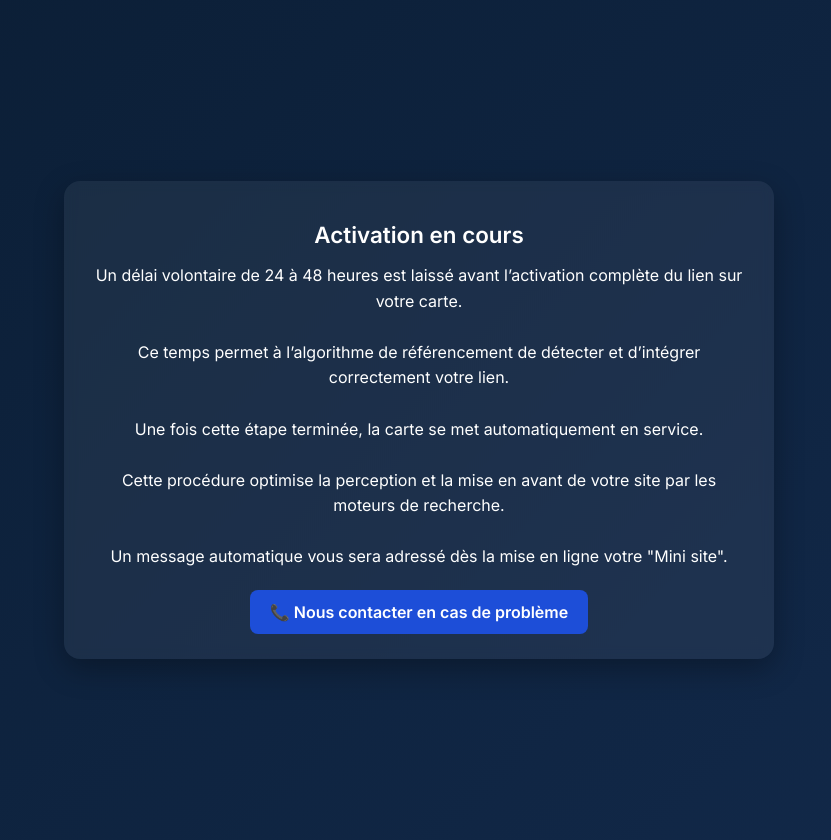
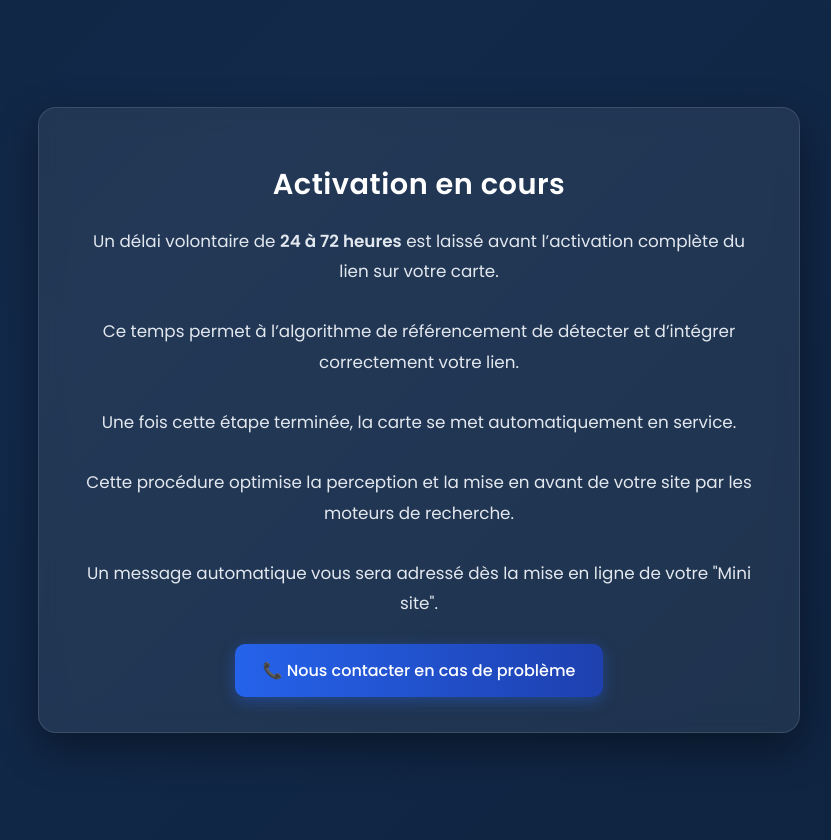
Before and after one commit to RGbusinesscard/Auberge-Penne-Le-Sec, a plain HTML site: page index.html in a window 1280 px wide. Shown: the whole page, without its empty margins (221-1052 px from the left). Drawn offline with Linux system fonts and the light colour scheme.

Commit message:
Update index.html

```diff
--- a/index.html
+++ b/index.html
@@ -1,53 +1,78 @@
 <!DOCTYPE html>
 <html lang="fr">
 <head>
-  <meta charset="UTF-8">
-  <meta name="viewport" content="width=device-width, initial-scale=1.0">
+  <meta charset="UTF-8" />
+  <meta name="viewport" content="width=device-width, initial-scale=1.0" />
   <title>Activation en cours</title>
-  <link href="https://fonts.googleapis.com/css2?family=Inter:wght@400;600&display=swap" rel="stylesheet">
+  <link href="https://fonts.googleapis.com/css2?family=Poppins:wght@400;500;600&display=swap" rel="stylesheet">
   <style>
+    /* Reset et style global */
     body {
       margin: 0;
       height: 100vh;
       display: flex;
       align-items: center;
       justify-content: center;
-      background: linear-gradient(135deg, #0b1e35, #12294a);
-      font-family: 'Inter', sans-serif;
-      color: #ffffff;
+      background: linear-gradient(-45deg, #0b1e35, #12294a, #0d1a2d, #1c355c);
+      background-size: 400% 400%;
+      animation: gradientMove 12s ease infinite;
+      font-family: 'Poppins', sans-serif;
+      color: #fff;
       text-align: center;
       padding: 20px;
     }
+
+    @keyframes gradientMove {
+      0% { background-position: 0% 50%; }
+      50% { background-position: 100% 50%; }
+      100% { background-position: 0% 50%; }
+    }
+
+    /* Conteneur */
     .container {
-      max-width: 650px;
-      background: rgba(255, 255, 255, 0.06);
-      padding: 25px 30px;
-      border-radius: 16px;
-      box-shadow: 0 10px 30px rgba(0, 0, 0, 0.3);
-      backdrop-filter: blur(6px);
+      max-width: 680px;
+      background: rgba(255, 255, 255, 0.07);
+      padding: 35px 40px;
+      border-radius: 18px;
+      box-shadow: 0 15px 40px rgba(0, 0, 0, 0.4);
+      backdrop-filter: blur(12px);
+      border: 1px solid rgba(255, 255, 255, 0.12);
     }
+
+    /* Titre */
     h1 {
-      font-size: 1.4rem;
+      font-size: 1.8rem;
       font-weight: 600;
-      margin-bottom: 15px;
+      margin-bottom: 20px;
+      letter-spacing: 0.5px;
     }
+
+    /* Paragraphe */
     p {
-      font-size: 1rem;
-      line-height: 1.6;
-      margin: 0 0 20px;
+      font-size: 1.05rem;
+      line-height: 1.8;
+      margin-bottom: 25px;
+      color: #e3e8ef;
     }
+
+    /* Bouton */
     .btn {
       display: inline-block;
-      padding: 12px 20px;
-      background: #1d4ed8;
+      padding: 14px 28px;
+      background: linear-gradient(90deg, #2563eb, #1e40af);
       color: white;
-      border-radius: 8px;
-      font-weight: 600;
+      border-radius: 10px;
+      font-weight: 500;
       text-decoration: none;
-      transition: background 0.2s ease;
+      font-size: 1rem;
+      box-shadow: 0 4px 15px rgba(37, 99, 235, 0.4);
+      transition: all 0.3s ease;
     }
+
     .btn:hover {
-      background: #2563eb;
+      background: linear-gradient(90deg, #1e40af, #2563eb);
+      transform: translateY(-2px);
+      box-shadow: 0 6px 20px rgba(37, 99, 235, 0.5);
     }
   </style>
 </head>
@@ -55,11 +80,11 @@
   <div class="container">
     <h1>Activation en cours</h1>
     <p>
-      Un délai volontaire de 24 à 48 heures est laissé avant l’activation complète du lien sur votre carte.<br><br>
+      Un délai volontaire de <strong>24 à 72 heures</strong> est laissé avant l’activation complète du lien sur votre carte.<br><br>
       Ce temps permet à l’algorithme de référencement de détecter et d’intégrer correctement votre lien.<br><br>
       Une fois cette étape terminée, la carte se met automatiquement en service.<br><br>
       Cette procédure optimise la perception et la mise en avant de votre site par les moteurs de recherche.<br><br>
-      Un message automatique vous sera adressé dès la mise en ligne votre "Mini site".
+      Un message automatique vous sera adressé dès la mise en ligne de votre "Mini site".
     </p>
     <a href="tel:+33764021268" class="btn">📞 Nous contacter en cas de problème</a>
   </div>
```
